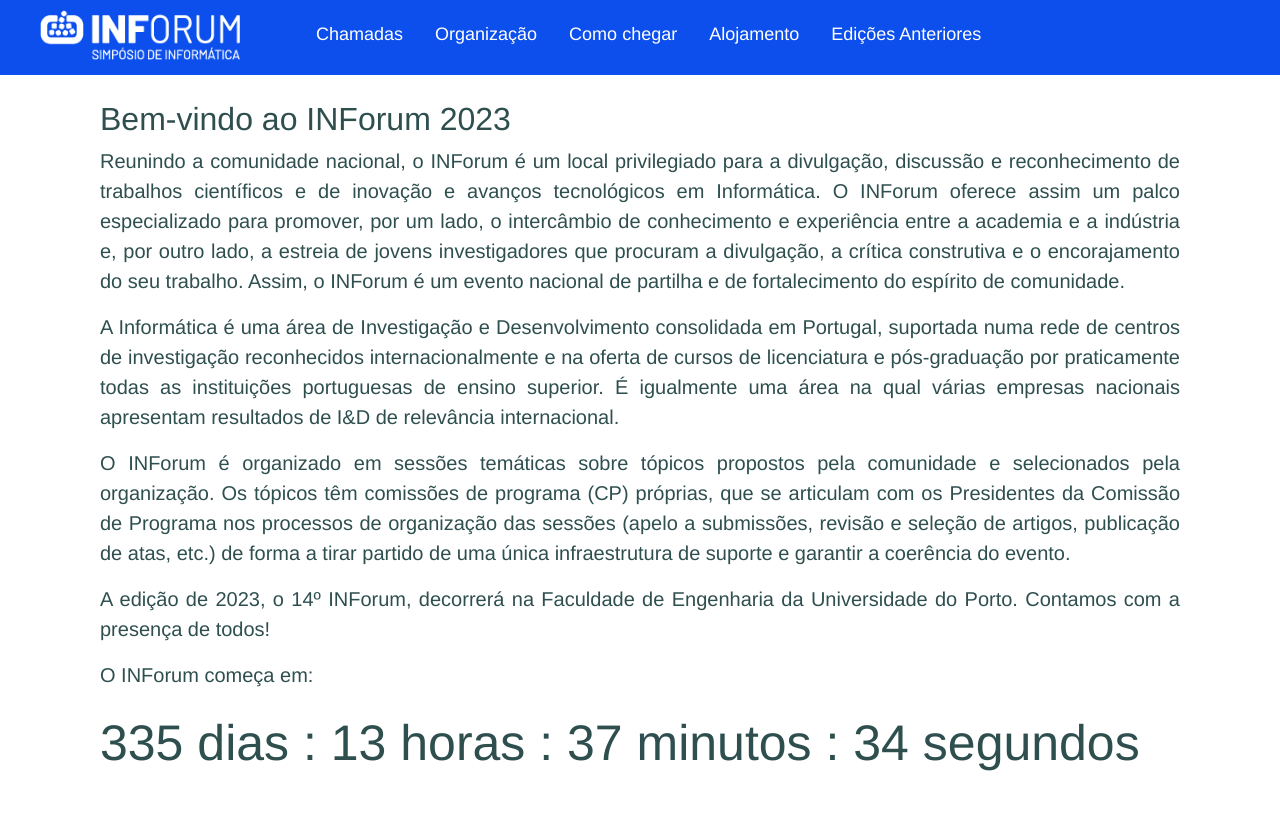
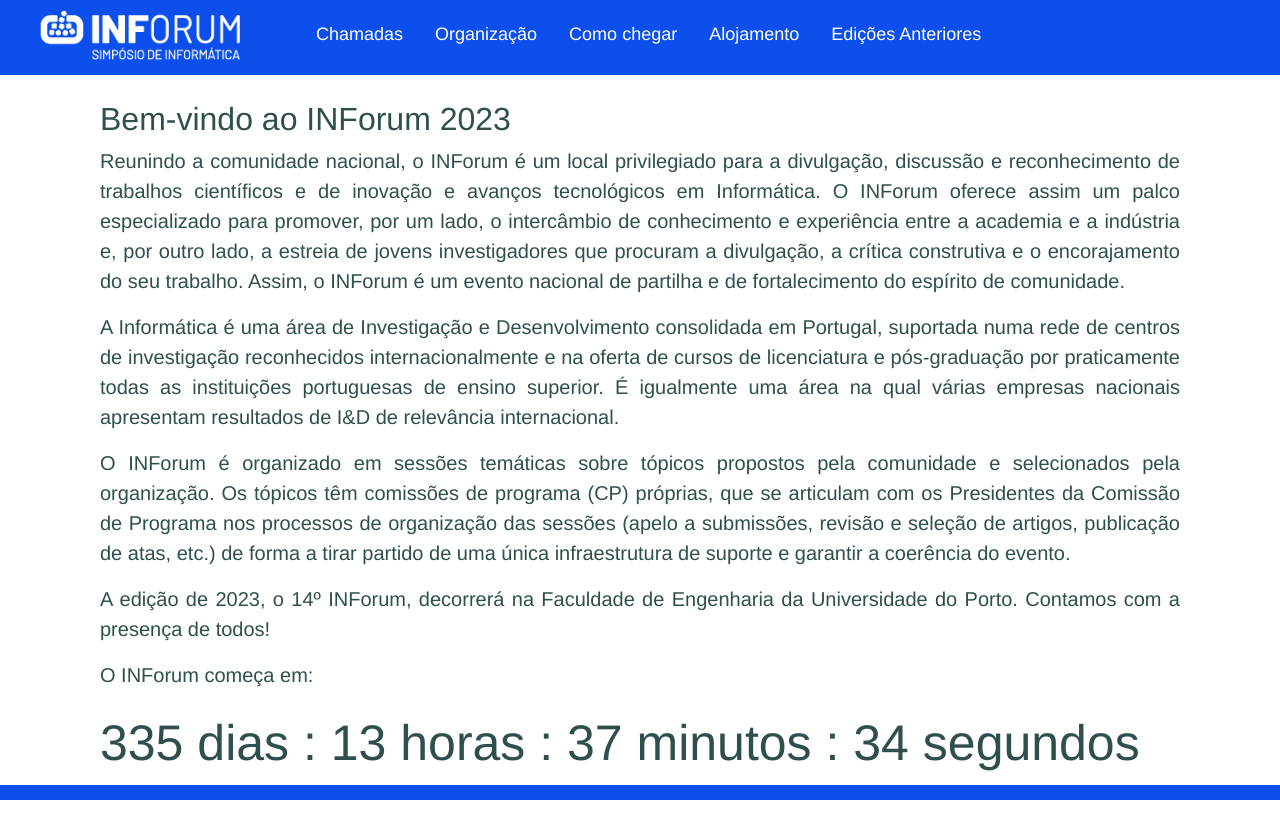
Before and after one commit to h4g0/Inforum2023, a React (Create React App) app: page / in a window 1280 px wide. Before the commit the page ends 800 px from the top, so only its background shows below. Built offline with nearby package versions, Linux system fonts and the light colour scheme.

Commit message:
adds footer

```diff
--- a/src/Main/Main.css
+++ b/src/Main/Main.css
@@ -223,6 +223,7 @@ p{
     font-size: 20px;
     border-style: hidden;
     text-align: left;
+    margin-bottom: 50px;
 }
 
 
@@ -249,6 +250,7 @@ p{
     border-style: hidden;
     margin-left: 100px;
     margin-right: 100px;
+    margin-bottom: 50px;
 }
 
 .People h2{
@@ -272,6 +274,7 @@ p{
     margin-right: 100px;
     margin-left: 100px;
     margin-right: 100px;
+    margin-bottom: 50px;
 }
 
 
@@ -283,6 +286,7 @@ p{
     border-style: hidden;
     margin-left: 100px;
     margin-right: 100px;
+    margin-bottom: 50px;
 }
 
 .Previous {
@@ -293,6 +297,7 @@ p{
     border-style: hidden;
     margin-left: 100px;
     margin-right: 100px;
+    margin-bottom: 50px;
 }
 
 .Program {
@@ -303,6 +308,7 @@ p{
     border-style: hidden;
     margin-left: 100px;
     margin-right: 100px;
+    margin-bottom: 50px;
 }
 
 .Previous a {
@@ -322,6 +328,7 @@ p{
     border-style: hidden;
     margin-right: 100px;
     margin-left: 100px;
+    margin-bottom: 50px;
 }
 
 .Accommodation a{
@@ -464,3 +471,14 @@ p{
     margin-top: 40px;
 
 }
+
+.footer {
+    position: fixed;
+    bottom: 0px;
+    height: 15px;
+    justify-content: left;
+    width: 100%;
+    align-items: left;
+    background-color: #0c4fed;
+
+}
--- a/src/Main/Main.tsx
+++ b/src/Main/Main.tsx
@@ -25,6 +25,10 @@ import { Program } from './Program';
 import { Registration } from './Registration';
 
 const inforumTime = '20 Sep 2023 00:00:00 GMT'
+
+function Footer(props: any) {
+    return <div className='footer'></div>
+}
 
 export function Login(this: any, props: any) {
 
@@ -147,6 +151,8 @@ export function Login(this: any, props: any) {
 
                 </div>
 
+                <Footer/>
+
 
                 </div>
 
```
